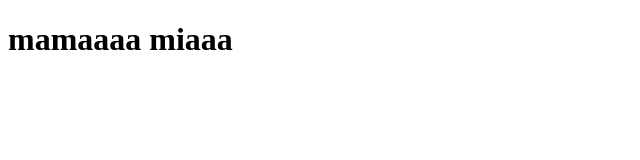
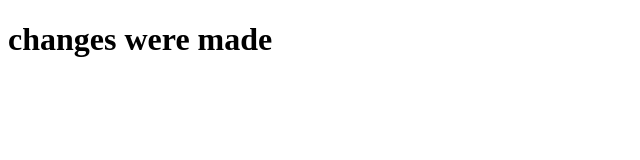
Before and after one commit to Anassdah/CI-CD-eBeanstalk, a website: page home.html in a window 1280 px wide. Shown: the whole page, without its empty margins (0-640 px from the left). Drawn offline with Linux system fonts and the light colour scheme.

Commit message:
changes were made

```diff
--- a/home.html
+++ b/home.html
@@ -7,6 +7,6 @@
     <title>Document</title>
 </head>
 <body>
-    <h1>mamaaaa miaaa</h1>
+    <h1>changes were made</h1>
 </body>
 </html>
```
Also changed, not shown: 1 other file.
